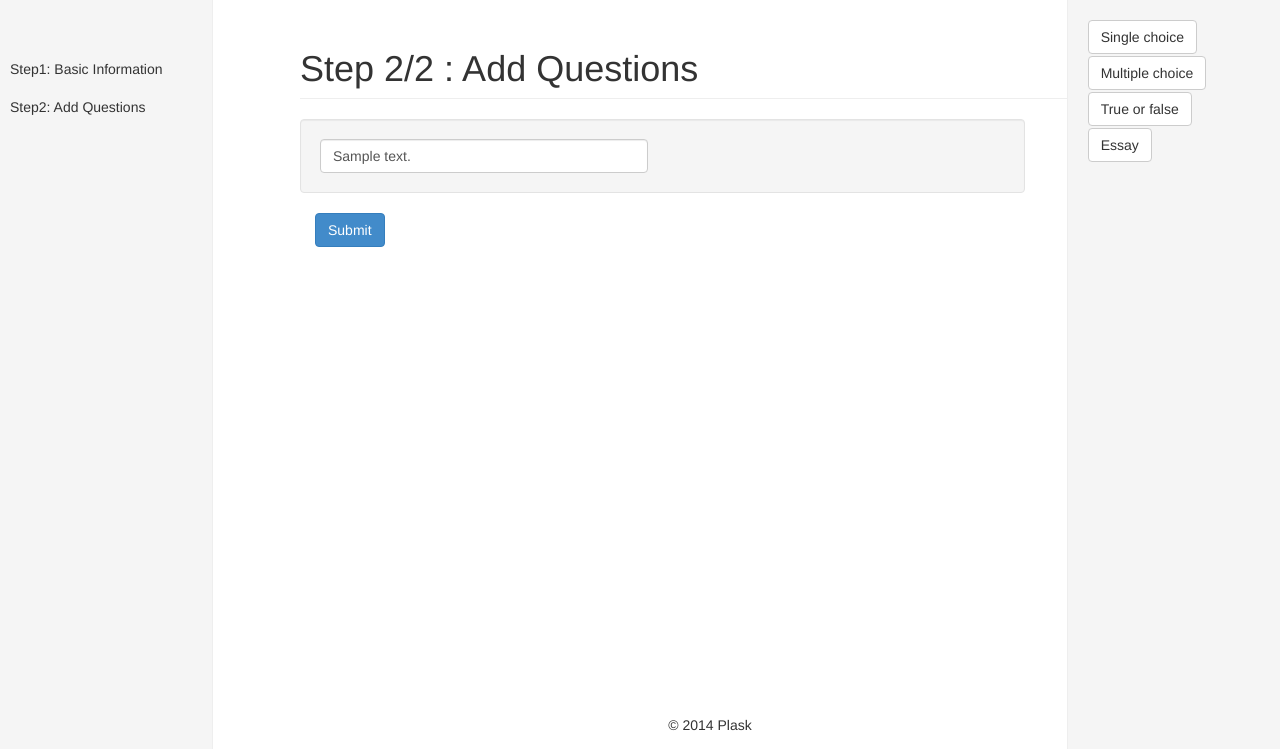
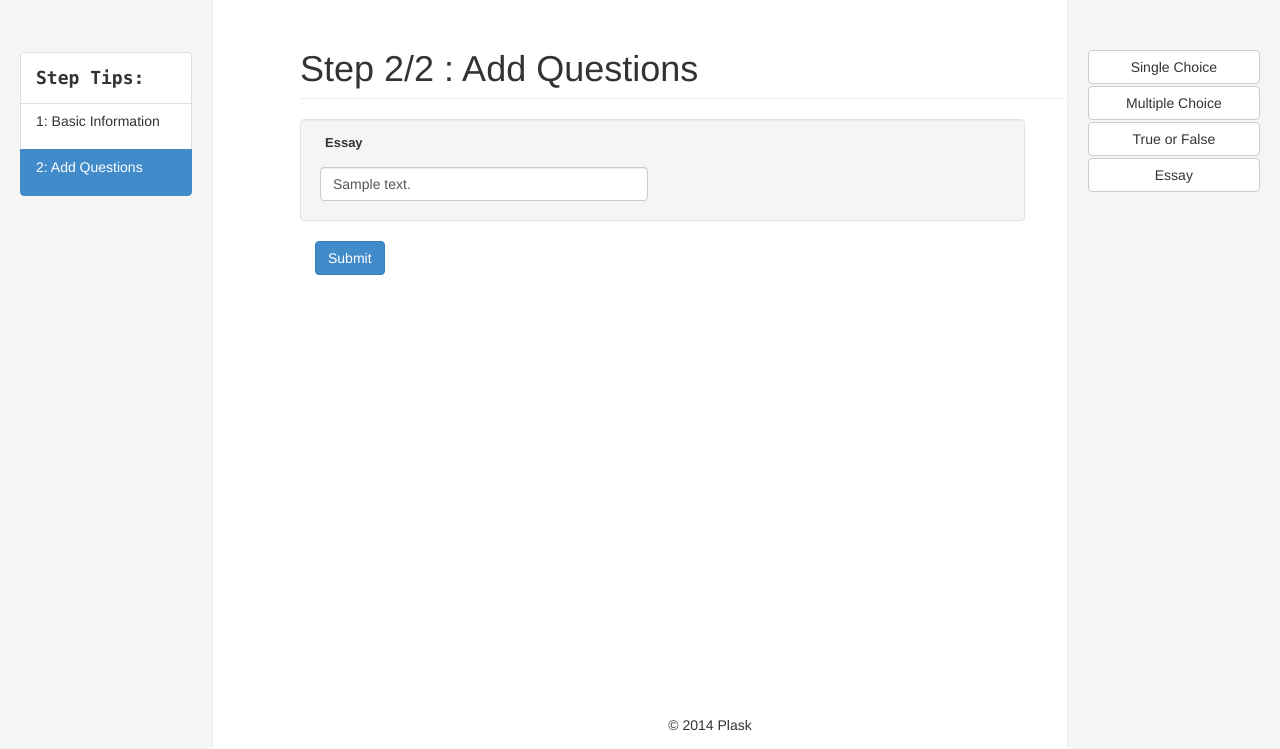
Before and after one commit to yangsiy/Plask, a Flask app: template app/templates/questionnaire_modify_question.html in a window 1280 px wide; the page is wider, and only the part inside the window is pictured. Shown: the part 51-800 px from the top of that part. Run offline with Flask 2, Linux system fonts and the light colour scheme; the template is opened without the code that fills it: most values are stand-ins (such as "Sample title", 1, 10 or a date in 2020); some libraries are stand-ins or nearby versions.

Commit message:
bugs fixed

```diff
--- a/app/static/js/new_questionnaire.js
+++ b/app/static/js/new_questionnaire.js
@@ -9,10 +9,24 @@ function add_question(type){
   new_question_div.setAttribute("onmouseover","show_buttons(this,0)");
   new_question_div.setAttribute("onmouseout","hide_buttons(this,0)");
 
+  ///append info div  xiangyu
+  var info_div=document.createElement("div");
+  info_div.style.fontSize="13px";
+  info_div.style.marginLeft="5px";
+  info_div.style.marginTop="-10px";
+  info_div.style.marginBottom="10px";
+
+  var b=document.createElement("b");
+  if(type==0)b.innerHTML="Single Choice";
+  else if(type==1)b.innerHTML="Multiple Choice";
+  else if(type==2)b.innerHTML="True or False";
+  else b.innerHTML="Essay";
+  info_div.appendChild(b);
+  new_question_div.appendChild(info_div);
 
   var new_question_div_head=document.createElement("div");
   new_question_div_head.setAttribute("class", "row");
-  new_question_div.appendChild(new_question_div_head)
+  new_question_div.appendChild(new_question_div_head);
 
   var new_question_type=document.createElement("input");
   new_question_type.id="ques_"+count+".type";
@@ -83,6 +97,7 @@ function add_question(type){
   }
 
   base_div.appendChild(new_question_div);
+  new_question_description.focus();
 }
 
 function delete_question(obj){
@@ -207,9 +222,7 @@ function move_question(obj,direction){
 
 function add_option(obj,type){
   var count=obj.parentNode.parentNode.parentNode.id.split('_')[1].split('.')[0];
-  console.log(count);
   var ul=obj.parentNode.parentNode.nextSibling;
-  console.log(ul);
   var ocount=0;
   var radio;
   if(type==0)radio="radio";
@@ -226,6 +239,7 @@ function add_option(obj,type){
   "<span class=\"btn glyphicon glyphicon-arrow-down\" onclick=\"move_option(this,1)\"></span>"+
     "<span class=\"btn glyphicon glyphicon-trash\" onclick=\"delete_option(this)\"></span></div>";
   ul.appendChild(li);
+  document.getElementById("ques_"+count+".option_"+ocount).focus();
 }
 
 function delete_option(obj){
--- a/app/templates/questionnaire_modify_question.html
+++ b/app/templates/questionnaire_modify_question.html
@@ -4,6 +4,13 @@
 {% extends "workflow.html" %}
 
 {% block content_step %}
+<script type="text/javascript" >
+$(document).ready(function(){
+	$("#sidebarli1").attr("class","list-group-item");
+	$("#sidebarli2").attr("class","list-group-item active");
+});
+</script>
+
   <h1 class="page-header">Step 2/2 : Add Questions</h1>
 
 <div class="col-sm-9 col-md-10">
@@ -11,12 +18,38 @@
     <div id="ques_list">
     <input id="ques.id" name="ques.id" type="hidden" value="id"/>
 	{% for i in range(0,schema|length) %}
+
 		<div id="ques_{{i}}.div" class="form-group row well" onmouseover="show_buttons(this,0)" onmouseout="hide_buttons(this,0)">
+				<div style="font-size:13px; margin-left:5px;margin-top:-10px;margin-bottom:10px;">
+				  {% if schema[i].type=='0' %}
+				  <b>Single Choice</b>
+				  {% elif schema[i].type=='1' %}
+				  <b>Multiple Choice</b>
+				  {% elif shema[i].type=='2' %}
+				  <b>True or False </b>
+				  {% else %}
+				  <b>Essay</b>
+				  {% endif %}
+				 </div>
 			<div class="row">
 				<input id="ques_{{i}}.type" name="ques_{{i}}.type" type="Hidden" value='{{ schema[i].type }}'>
         <div class="col-md-6">
 				  <input id="ques_{{i}}.description" name="ques_{{i}}.description" type="text" class="form-control" placeholder="Enter the question description" value="{{schema[i].description}}">
-        </div>
+
+
+
+        </div><!--
+        		<div class="col-md-3">
+				  {% if schema[i].type=='0' %}
+				  <p>Single</p>
+				  {% elif schema[i].type=='1' %}
+				  <p>Multi </p>
+				  {% elif shema[i].type=='2' %}
+				  <p>T/F </p>
+				  {% else %}
+				  <p>Essay</p>
+				  {% endif %}
+				 </div> -->
 				<div class="ques_button" style="display:none">
 					<span class="pull-right btn glyphicon glyphicon-trash" onclick="delete_question(this)"></span>
 					<span class="pull-right btn glyphicon glyphicon glyphicon-arrow-down" onclick="move_question(this,1)"></span>
@@ -45,18 +78,18 @@
 </div>
 
   <div class="col-sm-3 col-md-2 sidebar-right">
-    <ul class="nav nav-stacked">
+    <ul class="nav nav-stacked" style="margin-top:30px">
       <li>
-        <button class="btn btn-default" onclick="add_question(0)">Single choice</button>
+        <button class="btn btn-default btn-block" onclick="add_question(0)">Single Choice</button>
       </li>
       <li>
-        <button class="btn btn-default" onclick="add_question(1)">Multiple choice</button>
+        <button class="btn btn-default btn-block" onclick="add_question(1)">Multiple Choice</button>
       </li>
       <li>
-      <button class="btn btn-default" onclick="add_question(2)">True or false</button>
+      <button class="btn btn-default btn-block" onclick="add_question(2)">True or False</button>
       </li>
       <li>
-        <button class="btn btn-default" onclick="add_question(3)">Essay</button>
+        <button class="btn btn-default btn-block" onclick="add_question(3)">Essay</button>
       </li>
     </ul>
   </div>
--- a/app/templates/workflow.html
+++ b/app/templates/workflow.html
@@ -6,15 +6,19 @@
 {% endblock %}
 
 {% block content %}
+
       <div class="container-fluid">
         <div class="row">
           <div class="col-sm-3 col-md-2 sidebar">
-            <ul class="nav nav-sidebar">
-              <li>
-                <p>Step1: Basic Information</p>
+            <ul class="list-group" style="margin-top:32px;line-height:15px;">
+              <li class="list-group-item">
+                <b style="font-family:Menlo;font-size:18px;line-height:30px">Step Tips:</b>
               </li>
-              <li>
-                <p>Step2: Add Questions</p>
+              <li id="sidebarli1" class = "list-group-item active">
+                <p>1: Basic Information</p>
+              </li>
+              <li id="sidebarli2" class = "list-group-item" style="">
+                <p>2: Add Questions</p>
               </li>
             </ul>
         </div>
```
Also changed, not shown: app/templates/questionnaire_create_question.html (+9 -3 lines), app/templates/questionnaire_report.html (+5 -7 lines), app/static/js/highcharts.js.
